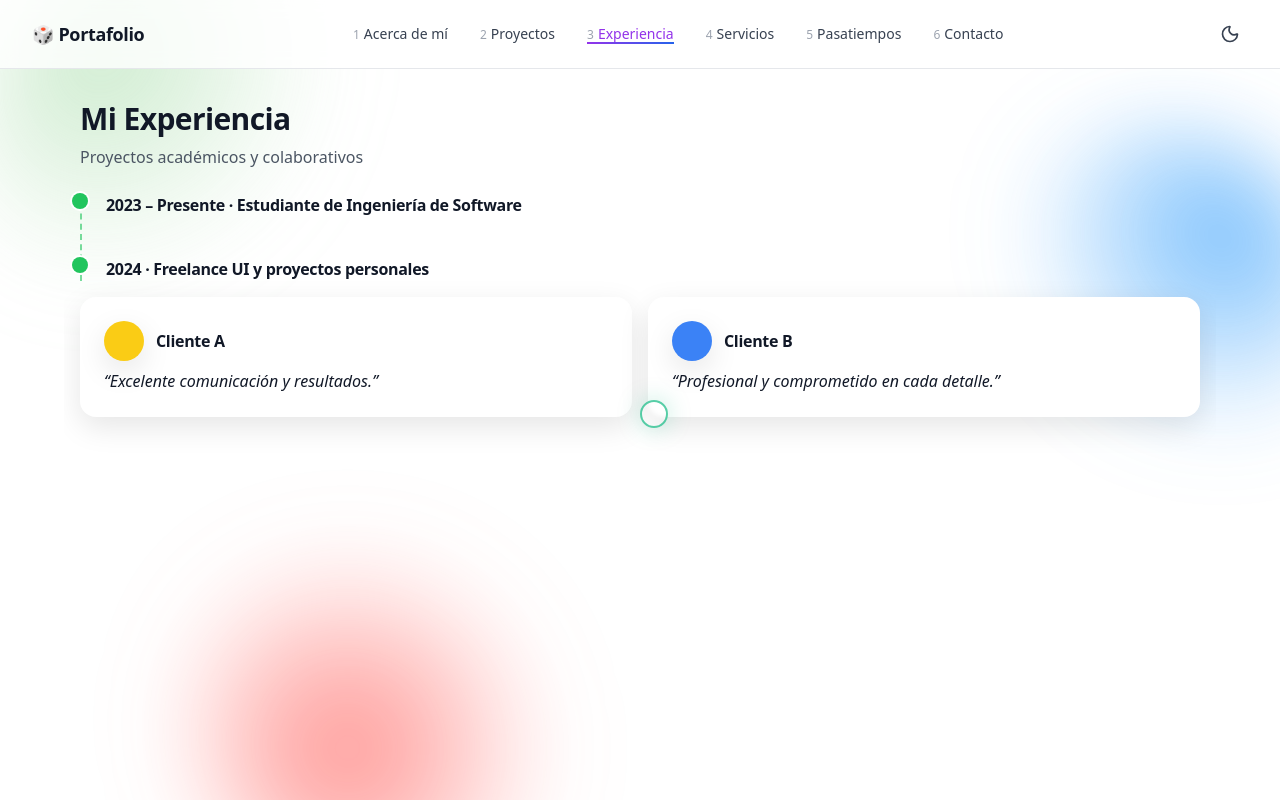
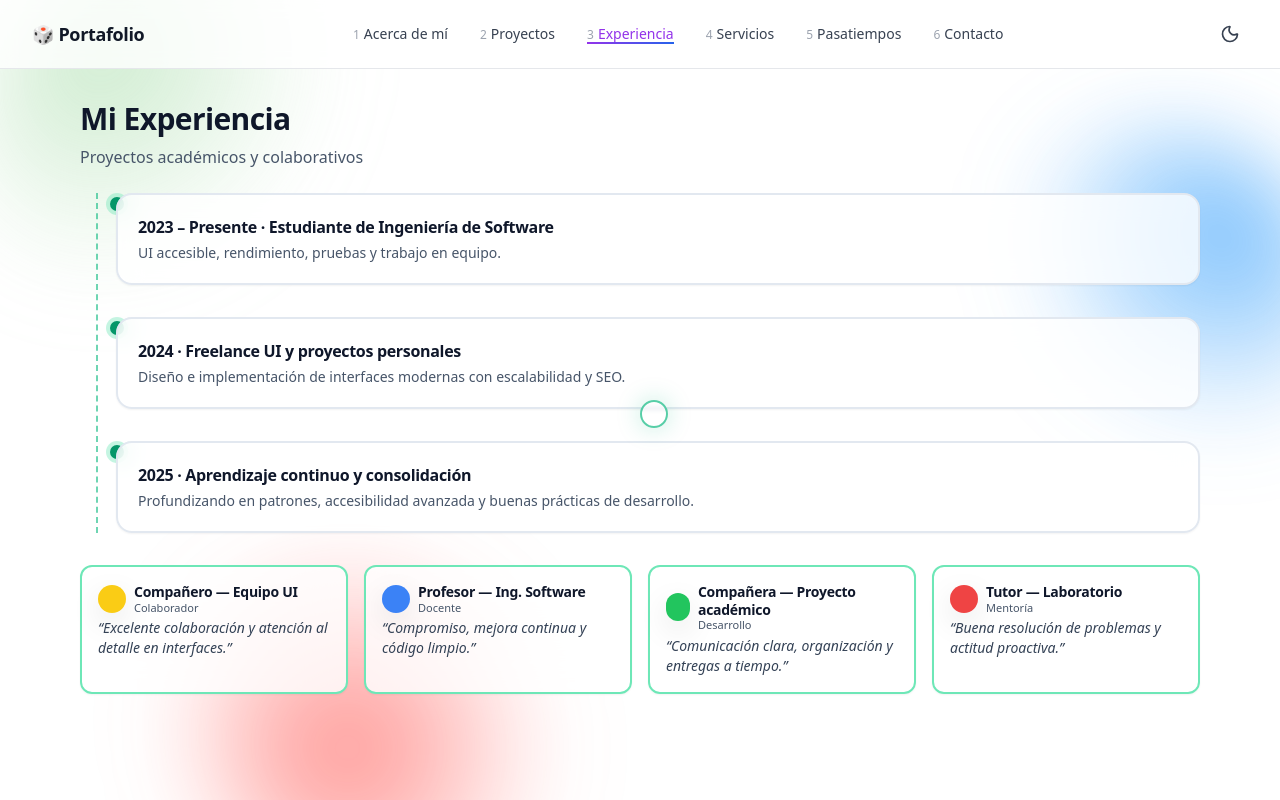
Before and after one commit to Jesusdavid2004/Dese-o_interfaces_proyecto_final, a Next.js app: page /experience in a window 1280 px wide. Built offline with nearby package versions, Linux system fonts and the light colour scheme.

Commit message:
agrege modificaciones a recomendaciones y nuevo diseño

```diff
--- a/src/app/experience/page.tsx
+++ b/src/app/experience/page.tsx
@@ -1,43 +1,143 @@
+"use client";
+import TokenDecor from "@/components/TokenDecor";
+import { useRef } from "react";
 
-import TokenDecor from "@/components/TokenDecor"
+/* Tilt/parallax sutil */
+function useTilt(maxTilt = 7) {
+  const ref = useRef<HTMLDivElement | null>(null);
+  function onMouseMove(e: React.MouseEvent<HTMLDivElement>) {
+    const el = ref.current;
+    if (!el) return;
+    const r = el.getBoundingClientRect();
+    const px = (e.clientX - r.left) / r.width;
+    const py = (e.clientY - r.top) / r.height;
+    const rx = (py - 0.5) * -2 * maxTilt;
+    const ry = (px - 0.5) * 2 * maxTilt;
+    el.style.transform = `perspective(900px) rotateX(${rx}deg) rotateY(${ry}deg)`;
+    const glow = el.querySelector(".glow") as HTMLDivElement | null;
+    if (glow) {
+      glow.style.background = `radial-gradient(320px circle at ${px * 100}% ${py * 100}%, rgba(16,185,129,0.14), transparent 50%)`;
+    }
+  }
+  function onMouseLeave() {
+    const el = ref.current;
+    if (!el) return;
+    el.style.transform = "perspective(900px) rotateX(0deg) rotateY(0deg)";
+  }
+  return { ref, onMouseMove, onMouseLeave };
+}
+
+function MiniReco({
+  name,
+  role,
+  quote,
+  color,
+}: {
+  name: string;
+  role: string;
+  quote: string;
+  color: "yellow" | "blue" | "red" | "green";
+}) {
+  const tilt = useTilt(6);
+  return (
+    <div
+      ref={tilt.ref}
+      onMouseMove={tilt.onMouseMove}
+      onMouseLeave={tilt.onMouseLeave}
+      className="relative rounded-xl border-2 border-emerald-300 dark:border-emerald-500 bg-white/80 dark:bg-slate-900/60 backdrop-blur-xl p-4 shadow-sm hover:shadow-[0_18px_42px_-16px_rgba(16,185,129,0.4)] transition duration-300 will-change-transform"
+      style={{ transformStyle: "preserve-3d" }}
+    >
+      <div className="glow pointer-events-none absolute inset-0 rounded-xl" />
+      <div className="flex items-center gap-2 mb-1" style={{ transform: "translateZ(16px)" }}>
+        <TokenDecor color={color} size={28} />
+        <div>
+          <h4 className="font-semibold text-slate-900 dark:text-slate-100 text-sm leading-tight">{name}</h4>
+          <p className="text-[11px] text-slate-600 dark:text-slate-400 leading-tight">{role}</p>
+        </div>
+      </div>
+      <p className="italic text-slate-700 dark:text-slate-200 text-sm" style={{ transform: "translateZ(12px)" }}>
+        “{quote}”
+      </p>
+    </div>
+  );
+}
 
 export default function ExperiencePage() {
   return (
     <main className="mx-auto max-w-6xl px-4 pb-24">
+      <section className="mt-8">
+        <h2 className="text-3xl font-extrabold mb-2 text-slate-900 dark:text-white">Mi Experiencia</h2>
+        <p className="mb-6 text-slate-600 dark:text-slate-300">Proyectos académicos y colaborativos</p>
 
+        {/* Timeline con 2023, 2024 y 2025 */}
+        <ol className="relative pl-7 md:pl-9">
+          <div className="pointer-events-none absolute left-3.5 md:left-4 top-0 bottom-0 border-l-2 border-dashed border-emerald-500/60 dark:border-emerald-400/60" />
 
-      <section className="mt-8">
-        <h2 className="text-3xl font-extrabold mb-2">Mi Experiencia</h2>
-        <p className="muted mb-6">Proyectos académicos y colaborativos</p>
+          <li className="relative mb-8">
+            <span className="absolute -left-1 md:-left-1.5 top-1 h-3.5 w-3.5 rounded-full bg-emerald-600 dark:bg-emerald-500 ring-4 ring-emerald-300/40 dark:ring-emerald-400/40" />
+            <div className="rounded-2xl border-2 border-slate-200 dark:border-slate-700 bg-white/80 dark:bg-slate-900/60 backdrop-blur-md p-5 shadow-sm hover:shadow-emerald-600/10 transition">
+              <h3 className="font-bold text-slate-900 dark:text-slate-100">
+                2023 – Presente · Estudiante de Ingeniería de Software
+              </h3>
+              <p className="mt-1 text-slate-600 dark:text-slate-300 text-sm">
+                UI accesible, rendimiento, pruebas y trabajo en equipo.
+              </p>
+            </div>
+          </li>
 
-        <ol className="relative border-l-2 border-dashed border-green-500/60 pl-6">
-          <li className="mb-10">
-            <div className="absolute w-4 h-4 bg-green-500 rounded-full -left-2.5 ring-2 ring-white dark:ring-neutral-900" />
-            <h3 className="font-bold">2023 – Presente · Estudiante de Ingeniería de Software</h3>
+          <li className="relative mb-8">
+            <span className="absolute -left-1 md:-left-1.5 top-1 h-3.5 w-3.5 rounded-full bg-emerald-600 dark:bg-emerald-500 ring-4 ring-emerald-300/40 dark:ring-emerald-400/40" />
+            <div className="rounded-2xl border-2 border-slate-200 dark:border-slate-700 bg-white/80 dark:bg-slate-900/60 backdrop-blur-md p-5 shadow-sm hover:shadow-emerald-600/10 transition">
+              <h3 className="font-bold text-slate-900 dark:text-slate-100">
+                2024 · Freelance UI y proyectos personales
+              </h3>
+              <p className="mt-1 text-slate-600 dark:text-slate-300 text-sm">
+                Diseño e implementación de interfaces modernas con escalabilidad y SEO.
+              </p>
+            </div>
           </li>
-          <li className="mb-4">
-            <div className="absolute w-4 h-4 bg-green-500 rounded-full -left-2.5 ring-2 ring-white dark:ring-neutral-900" />
-            <h3 className="font-bold">2024 · Freelance UI y proyectos personales</h3>
+
+          <li className="relative mb-2">
+            <span className="absolute -left-1 md:-left-1.5 top-1 h-3.5 w-3.5 rounded-full bg-emerald-600 dark:bg-emerald-500 ring-4 ring-emerald-300/40 dark:ring-emerald-400/40" />
+            <div className="rounded-2xl border-2 border-slate-200 dark:border-slate-700 bg-white/80 dark:bg-slate-900/60 backdrop-blur-md p-5 shadow-sm hover:shadow-emerald-600/10 transition">
+              <h3 className="font-bold text-slate-900 dark:text-slate-100">
+                2025 · Aprendizaje continuo y consolidación
+              </h3>
+              <p className="mt-1 text-slate-600 dark:text-slate-300 text-sm">
+                Profundizando en patrones, accesibilidad avanzada y buenas prácticas de desarrollo.
+              </p>
+            </div>
           </li>
         </ol>
 
-        <div className="grid md:grid-cols-2 gap-4">
-          <div className="card p-6">
-            <div className="flex items-center gap-3 mb-2">
-              <TokenDecor color="yellow" size={40} />
-              <h4 className="font-semibold">Cliente A</h4>
-            </div>
-            <p className="italic">“Excelente comunicación y resultados.”</p>
-          </div>
-          <div className="card p-6">
-            <div className="flex items-center gap-3 mb-2">
-              <TokenDecor color="blue" size={40} />
-              <h4 className="font-semibold">Cliente B</h4>
-            </div>
-            <p className="italic">“Profesional y comprometido en cada detalle.”</p>
-          </div>
+        {/* Recomendaciones (4 ítems, compactas) */}
+        <div className="mt-8 grid sm:grid-cols-2 lg:grid-cols-4 gap-4">
+          <MiniReco
+            name="Compañero — Equipo UI"
+            role="Colaborador"
+            quote="Excelente colaboración y atención al detalle en interfaces."
+            color="yellow"
+          />
+          <MiniReco
+            name="Profesor — Ing. Software"
+            role="Docente"
+            quote="Compromiso, mejora continua y código limpio."
+            color="blue"
+          />
+          <MiniReco
+            name="Compañera — Proyecto académico"
+            role="Desarrollo"
+            quote="Comunicación clara, organización y entregas a tiempo."
+            color="green"
+          />
+          <MiniReco
+            name="Tutor — Laboratorio"
+            role="Mentoría"
+            quote="Buena resolución de problemas y actitud proactiva."
+            color="red"
+          />
         </div>
       </section>
     </main>
-  )
+  );
 }
```
